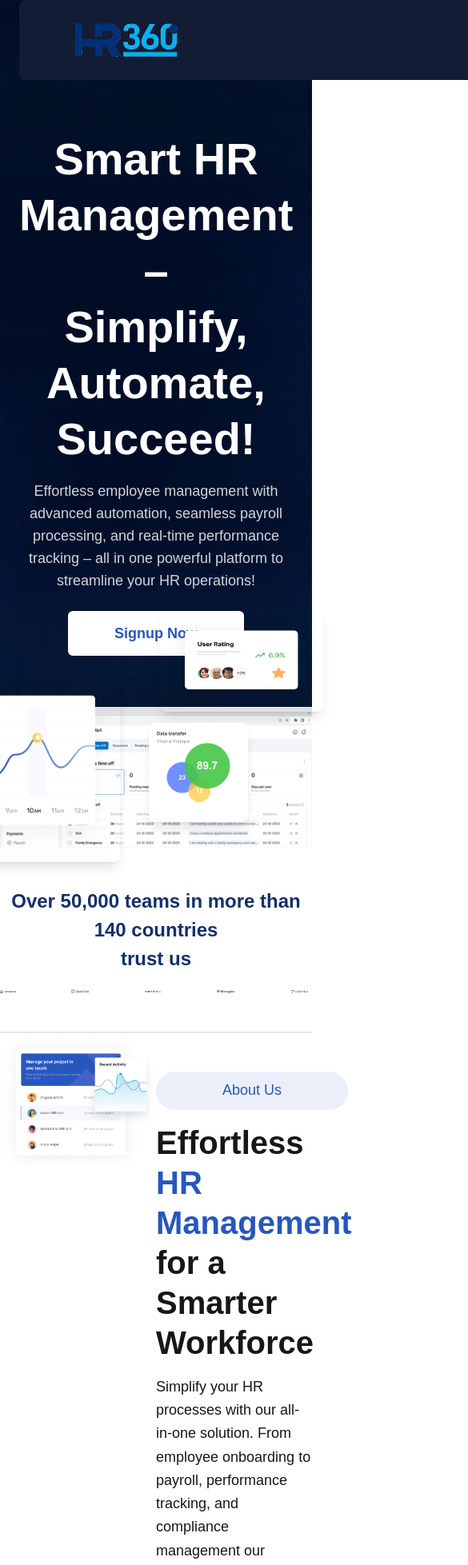
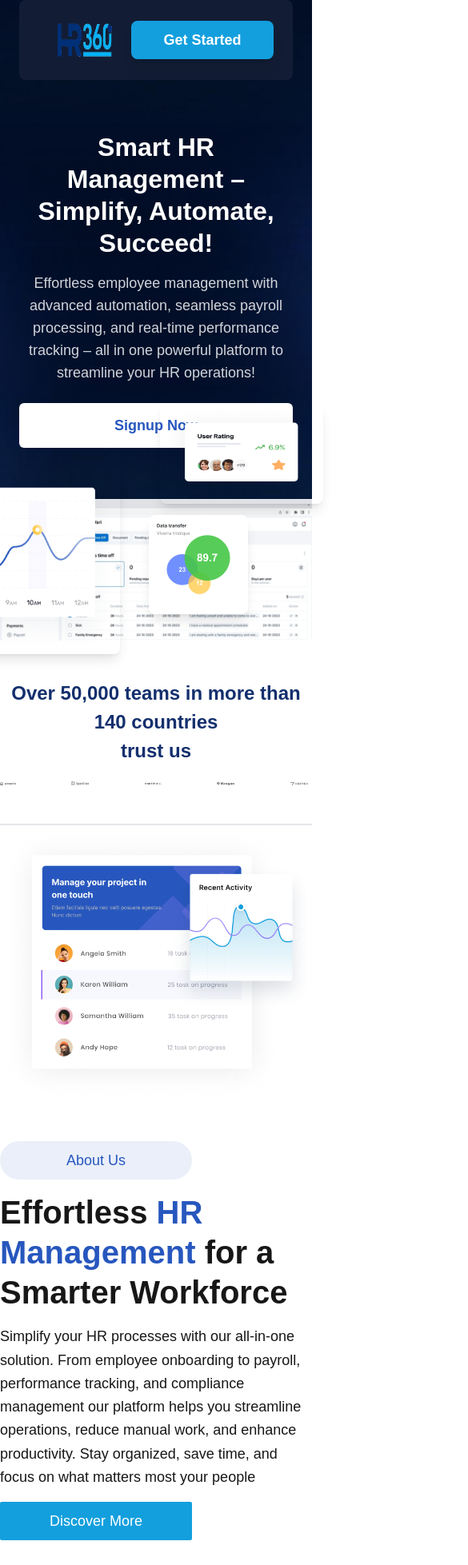
Before and after one commit to borhanphp/smarthr, a Next.js app: page / in a window 390 px wide. Shown: the part 40-1997 px from the top of the page at 80% size, 585 px wide, since content can reach past the window. Built offline with nearby package versions, Linux system fonts and the light colour scheme.

Commit message:
basic responsive first try

```diff
--- a/app/page.js
+++ b/app/page.js
@@ -52,7 +52,7 @@ export default function Home() {
   ];
 
   return (
-    <div className="bg-[#0B0F1F] min-h-screen">
+    <div className="bg-[#0B0F1F] min-h-screen px-0 sm:px-0 lg:px-0">
 
 
     <div className="" style={{
@@ -65,7 +65,7 @@ export default function Home() {
       <section className="text-center px-6 relative">
       <div className="pt-10 pb-16 ">
            {/* Navbar */}
-      <nav className="flex w-[1200px] h-[100px] justify-between items-center p-6 max-w-7xl mx-auto bg-[#121d35] rounded-lg">
+      <nav className="flex w-full h-[100px] justify-between items-center p-6 max-w-7xl mx-auto bg-[#121d35] rounded-lg">
         <div className="text-2xl font-bold text-blue-400">
           <img src="/mainlogo.png" className="w-[220px] h-[140px]"/>
         </div>
@@ -106,8 +106,8 @@ export default function Home() {
             Contact Us
           </a>
         </div>
-        <button className="bg-[#139FDD] w-[220px] h-[48px] text-[18px] text-white px-6 py-2 rounded-lg text-lg font-semibold shadow-lg">
-          Get Stated
+        <button className="bg-[#139FDD] w-full md:w-[220px] h-[48px] text-[18px] text-white px-6 py-2 rounded-lg text-lg font-semibold shadow-lg">
+          Get Started
         </button>
       </nav>
       </div>
@@ -115,16 +115,16 @@ export default function Home() {
 
 
 
-        <h1 className="text-[56px] md:text-5xl font-bold leading-tight text-white">
+        <h1 className="text-[32px] md:text-[56px] font-bold leading-tight text-white text-center">
           Smart HR Management – <br />{" "}
           <span className="">Simplify, Automate, Succeed!</span>
         </h1>
-        <p className="mt-4 text-lg max-w-2xl mx-auto text-gray-300">
+        <p className="mt-4 text-lg max-w-2xl mx-auto text-gray-300 text-center">
           Effortless employee management with advanced automation, seamless
           payroll processing, and real-time performance tracking – all in one
           powerful platform to streamline your HR operations!
         </p>
-        <button className="mt-6 w-[220px] text-[#2757BE] h-[56px] bg-white text-[18px] px-6 py-3 rounded-md font-bold hover:bg-gray-200">
+        <button className="mt-6 w-full md:w-[220px] text-[#2757BE] h-[56px] bg-white text-[18px] px-6 py-3 rounded-md font-bold hover:bg-gray-200">
           Signup Now
         </button>
         {/* Floating UI Elements */}
@@ -190,7 +190,7 @@ export default function Home() {
       {/* about us section */}
       <section id="aboutus">
         <div className="bg-white ">
-          <div className="grid grid-cols-2 max-w-6xl mx-auto">
+          <div className="grid grid-cols-1 md:grid-cols-2 max-w-6xl mx-auto">
             <div className="col-span-1">
               <img src="/Group2404.png" className="w-full h-auto" />
             </div>
@@ -277,18 +277,17 @@ export default function Home() {
         <div className="max-w-6xl mx-auto">
           <div className="bg-white py-6">
             <div className="container mx-auto px-4">
-              <div className="font-[600] text-[40px] mb-4 leading-tight max-w-xl mx-auto text-center">
+              <div className="font-[600] text-[32px] md:text-[40px] mb-4 leading-tight max-w-xl mx-auto text-center">
                 Our HR Management Packages
               </div>
               <div className="text-center">
-                {" "}
                 Flexible HR Solutions Tailored to Your Business Needs
               </div>
 
-              <div className="mt-4 flex justify-center space-x-4 bg-[#FFFFFF] ">
-                <div className="border mt-5">
+              <div className="mt-4 flex flex-col md:flex-row justify-center space-x-0 md:space-x-4">
+                <div className="border mt-5 w-full md:w-auto">
                   <button
-                  className={`rounded-none w-[130px] h-[44px] text-[16px] font-[600] ${
+                    className={`rounded-none w-full h-[44px] text-[16px] font-[600] ${
                       isMonthly
                         ? "bg-[#2757BE] text-white"
                         : "bg-white text-black"
@@ -298,7 +297,7 @@ export default function Home() {
                     Monthly
                   </button>
                   <button
-                  className={`rounded-none w-[130px] h-[44px] text-[16px] font-[600] ${
+                    className={`rounded-none w-full h-[44px] text-[16px] font-[600] ${
                       !isMonthly
                         ? "bg-[#2757BE] text-white"
                         : "bg-white text-black"
@@ -315,7 +314,7 @@ export default function Home() {
           </div>
 
           <div className="container mx-auto px-10 py-8">
-            <div className="grid grid-cols-1 md:grid-cols-3 gap-0">
+            <div className="grid grid-cols-1 md:grid-cols-3 gap-4">
               {packages.map((pkg, index) => (
                 <PackageCard key={index} {...pkg} />
               ))}
@@ -448,8 +447,8 @@ export default function Home() {
 
 
       {/* Footer */}
-      <footer className="bg-[#000f2f] text-white py-20 px-20">
-        <div className="grid grid-cols-1 md:grid-cols-4 gap-20">
+      <footer className="bg-[#000f2f] text-white py-20 px-4 sm:px-6 lg:px-20">
+        <div className="grid grid-cols-1 md:grid-cols-4 gap-10">
           <div className="mt-[-36px]">
             <div className="">
               <img src="/mainlogo.png" className="w-[120] h-[75px]"/>
```
Lines whose indentation alone changed are shown as unchanged.
